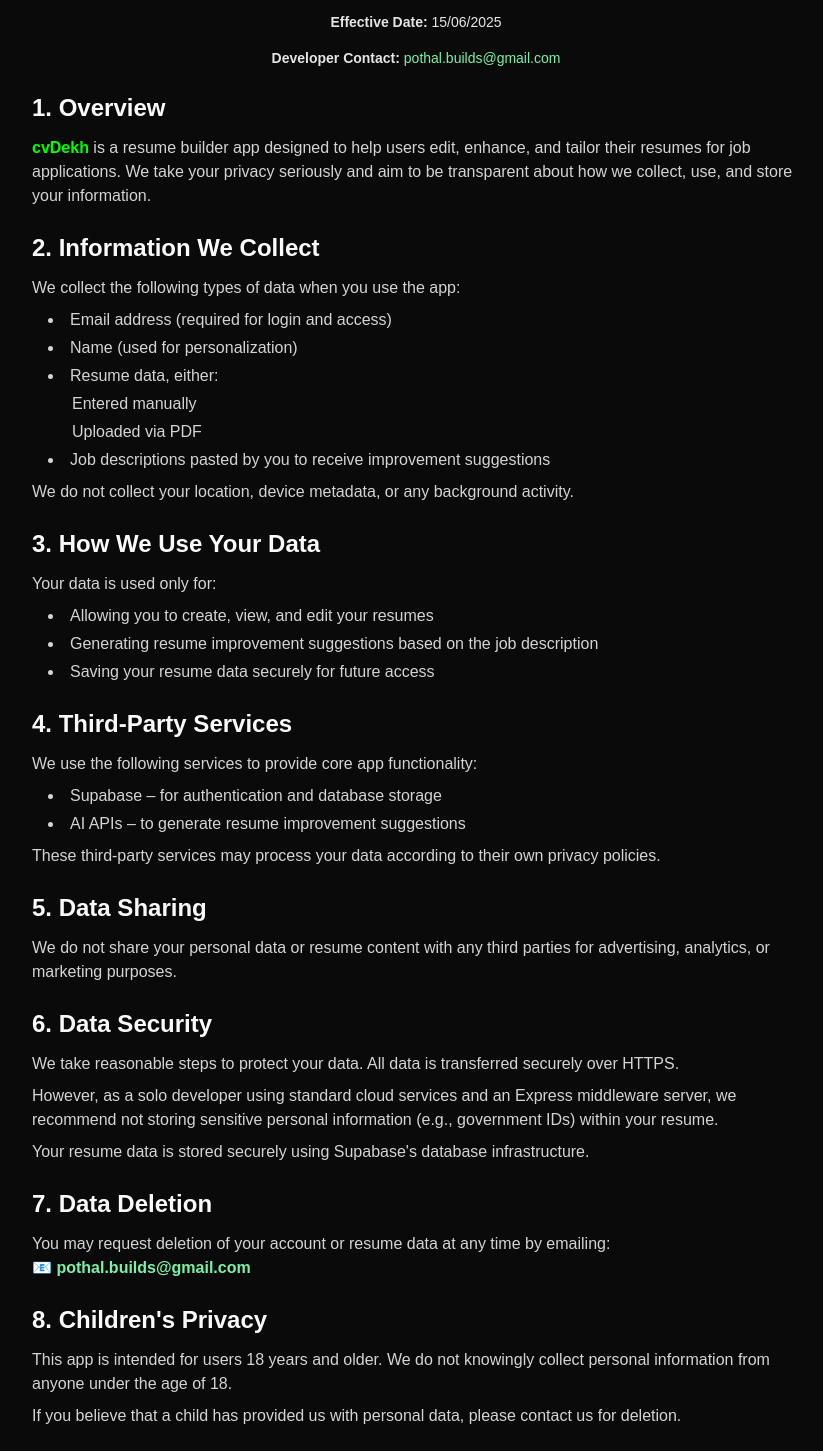
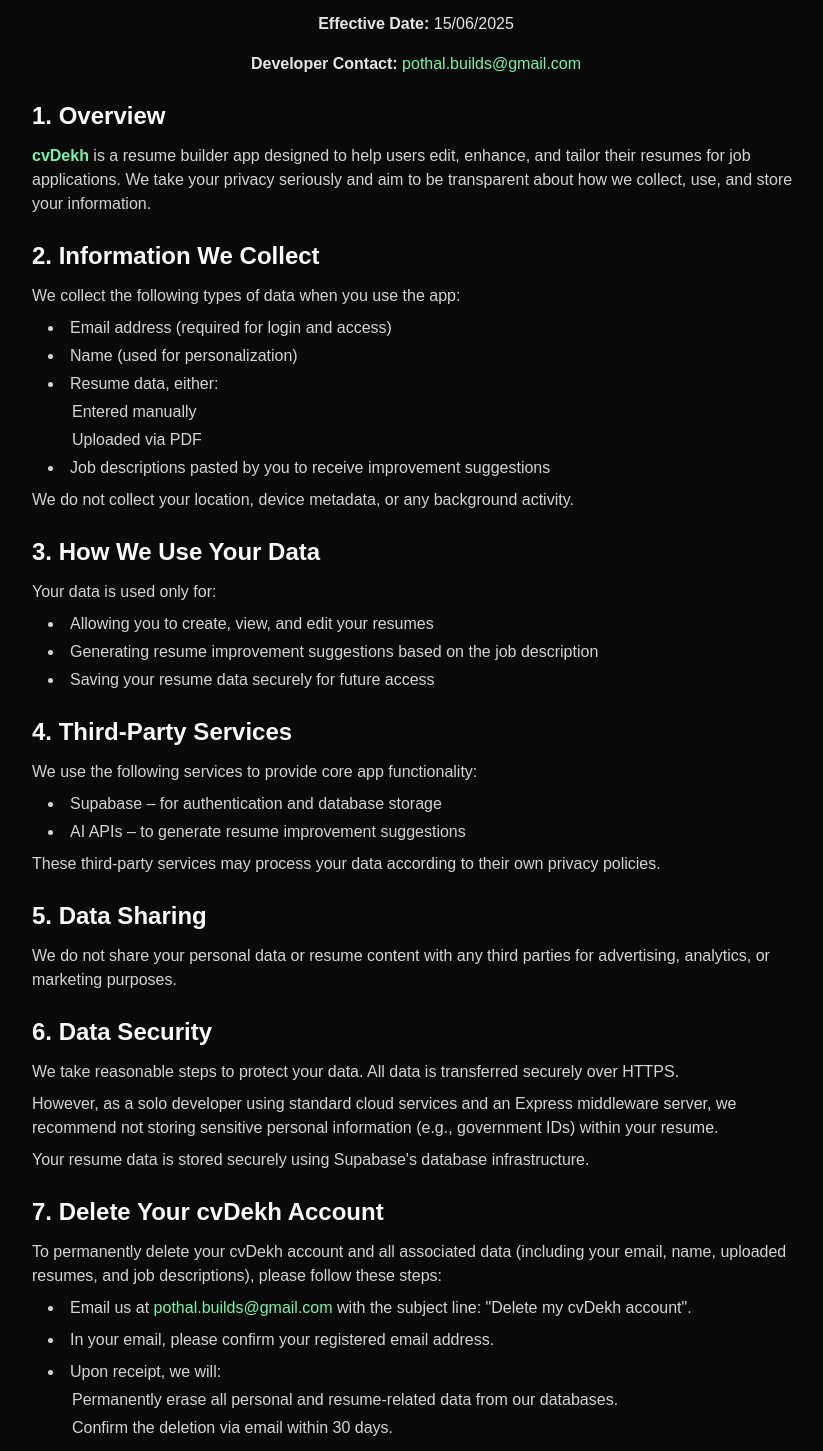
Before and after one commit to arthishaxom/cvDekh, a Next.js app in the folder cvdekh-landing/: page /privacy-policy in a window 1280 px wide. Shown: the part 80-1531 px from the top of the page, without its empty margins (224-1047 px from the left). Built offline with nearby package versions, Linux system fonts and the light colour scheme.

Commit message:
docs(privacy-policy): update data deletion section with detailed instructions
Expand the data deletion section to provide clear step-by-step instructions for account deletion. Also update text styles for better readability.

```diff
--- a/cvdekh-landing/src/app/privacy-policy/page.tsx
+++ b/cvdekh-landing/src/app/privacy-policy/page.tsx
@@ -7,10 +7,10 @@
         <h1 className="text-3xl font-bold mb-6 text-center">
           Privacy Policy - cvDekh
         </h1>
-        <p className="mb-4 text-sm text-center text-neutral-200">
+        <p className="mb-4 text-md text-center text-neutral-200">
           <strong>Effective Date:</strong> {launchDate}
         </p>
-        <p className="mb-6 text-sm text-center text-neutral-200">
+        <p className="mb-6 text-md text-center text-neutral-200">
           <strong>Developer Contact:</strong>{" "}
           <span className="text-green-300">
             <a href="mailto:pothal.builds@gmail.com">pothal.builds@gmail.com</a>
@@ -20,7 +20,7 @@
         <section className="mb-6">
           <h2 className="text-2xl font-semibold mb-3">1. Overview</h2>
           <p className="text-neutral-300">
-            <span className="font-bold text-[#00ff00]">cvDekh</span> is a resume
+            <span className="text-green-300 font-bold">cvDekh</span> is a resume
             builder app designed to help users edit, enhance, and tailor their
             resumes for job applications. We take your privacy seriously and aim
             to be transparent about how we collect, use, and store your
@@ -113,14 +113,41 @@
         </section>
 
         <section className="mb-6">
-          <h2 className="text-2xl font-semibold mb-3">7. Data Deletion</h2>
-          <p className="text-neutral-300">
-            You may request deletion of your account or resume data at any time
-            by emailing:
+          <h2 id="delete-account" className="text-2xl font-semibold mb-3">
+            7. Delete Your cvDekh Account
+          </h2>
+          <p className="text-neutral-300 mb-2">
+            To permanently delete your cvDekh account and all associated data
+            (including your email, name, uploaded resumes, and job
+            descriptions), please follow these steps:
           </p>
-          <p className="text-green-300 font-semibold">
-            📧 pothal.builds@gmail.com
-          </p>
+          <ul className="list-disc list-inside pl-4 text-neutral-300 space-y-2">
+            <li>
+              Email us at{" "}
+              <a
+                href="mailto:pothal.builds@gmail.com"
+                className="text-green-300 hover:underline"
+              >
+                pothal.builds@gmail.com
+              </a>{" "}
+              with the subject line: "Delete my cvDekh account".
+            </li>
+            <li>
+              In your email, please confirm your registered email address.
+            </li>
+            <li>
+              Upon receipt, we will:
+              <ul className="list-circle list-inside pl-6 space-y-1 mt-1">
+                <li>
+                  Permanently erase all personal and resume-related data from
+                  our databases.
+                </li>
+                <li>Confirm the deletion via email within 30 days.</li>
+              </ul>
+            </li>
+            <li>No data is retained in backups beyond that period.</li>
+            <li>If you have further questions, feel free to contact us.</li>
+          </ul>
         </section>
 
         <section className="mb-6">
```
